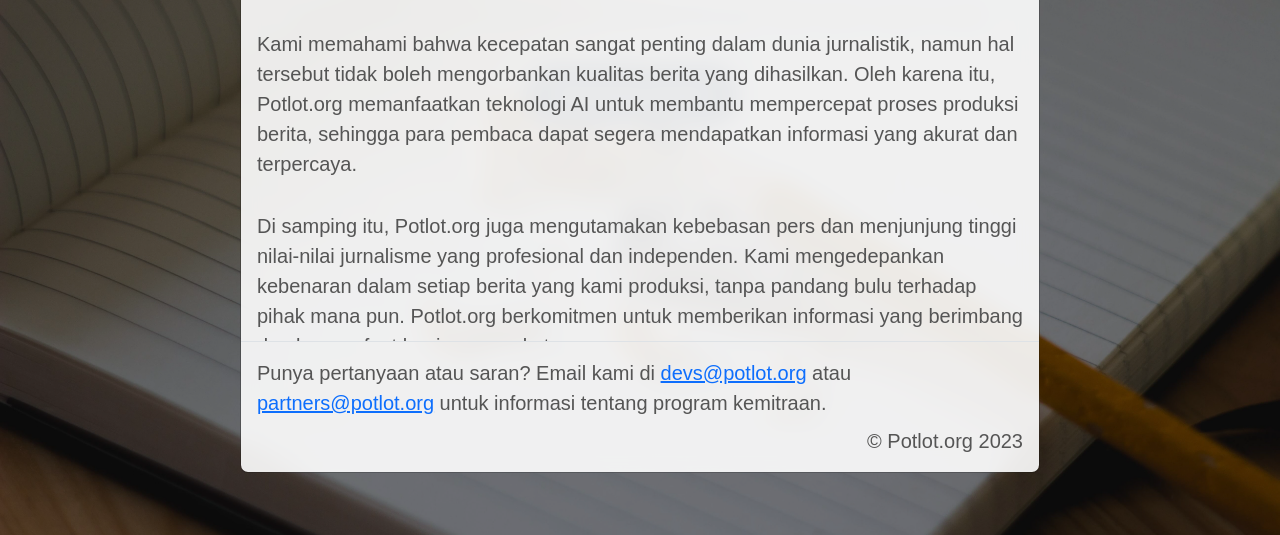
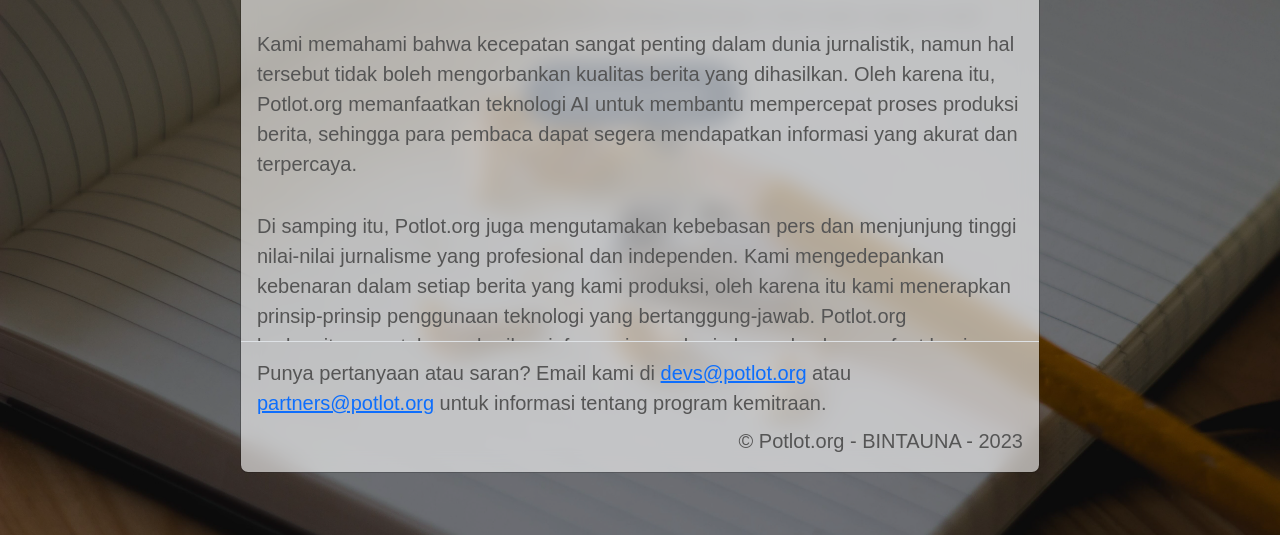
Before and after one commit to BataraSurya/potlot_maintenance_page, a plain HTML site: page index.html in a window 1280 px wide. Both pictures are taken after a click on the button "Tentang Kami". Shown: the part 265-800 px from the top of the page. Drawn offline with nearby package versions, Linux system fonts and the light colour scheme.

Commit message:
dipermoy

```diff
--- a/index.html
+++ b/index.html
@@ -6,6 +6,7 @@
 
     <!-- CSS Bootstrap v5 -->
     <link rel="stylesheet" href="https://cdn.jsdelivr.net/npm/bootstrap@5.2.3/dist/css/bootstrap.min.css">
+    <link rel="shortcut icon" href="assets/images/favicon-32x32.png" type="image/x-icon">
 
     <style>
       /* gaya CSS kustom */
@@ -67,7 +68,7 @@
         font-size: 1rem;
       }
       .modal-content {
-         background-color: rgba(255, 255, 255, 0.9);
+         background-color: rgba(255, 255, 255, 0.6);
          backdrop-filter: blur(10px);
       }
 
@@ -102,12 +103,12 @@
       <div class="modal-body">
         <p>Potlot.org adalah sebuah platform berita yang menggunakan teknologi kecerdasan buatan (Artificial Intelligence/AI) dalam proses pembuatan dan penyuntingan berita. Teknologi AI digunakan untuk mempercepat proses pembuatan berita, tetapi tetap menjaga kualitas berita yang dihasilkan.</p>
 <p>Kami memahami bahwa kecepatan sangat penting dalam dunia jurnalistik, namun hal tersebut tidak boleh mengorbankan kualitas berita yang dihasilkan. Oleh karena itu, Potlot.org memanfaatkan teknologi AI untuk membantu mempercepat proses produksi berita, sehingga para pembaca dapat segera mendapatkan informasi yang akurat dan terpercaya.</p>
-<p>Di samping itu, Potlot.org juga mengutamakan kebebasan pers dan menjunjung tinggi nilai-nilai jurnalisme yang profesional dan independen. Kami mengedepankan kebenaran dalam setiap berita yang kami produksi, tanpa pandang bulu terhadap pihak mana pun. Potlot.org berkomitmen untuk memberikan informasi yang berimbang dan bermanfaat bagi masyarakat.</p>
+<p>Di samping itu, Potlot.org juga mengutamakan kebebasan pers dan menjunjung tinggi nilai-nilai jurnalisme yang profesional dan independen. Kami mengedepankan kebenaran dalam setiap berita yang kami produksi, oleh karena itu kami menerapkan prinsip-prinsip penggunaan teknologi yang bertanggung-jawab. Potlot.org berkomitmen untuk memberikan informasi yang berimbang dan bermanfaat bagi masyarakat.</p>
 <p>Terima kasih telah mengunjungi Potlot.org. Kami berharap dapat terus memberikan pelayanan yang terbaik bagi para pembaca.</p>
       </div>
       <div class="modal-footer">
         <p>Punya pertanyaan atau saran? Email kami di <a href="mailto:devs@potlot.org">devs@potlot.org</a> atau <a href="mailto:partners@potlot.org">partners@potlot.org</a> untuk informasi tentang program kemitraan.</p>
-        <p>&copy; Potlot.org 2023</p>
+        <p>&copy; Potlot.org - BINTAUNA - 2023</p>
       </div>
     </div>
   </div>
```
Also changed, not shown: assets/images/favicon-32x32.png (added).
